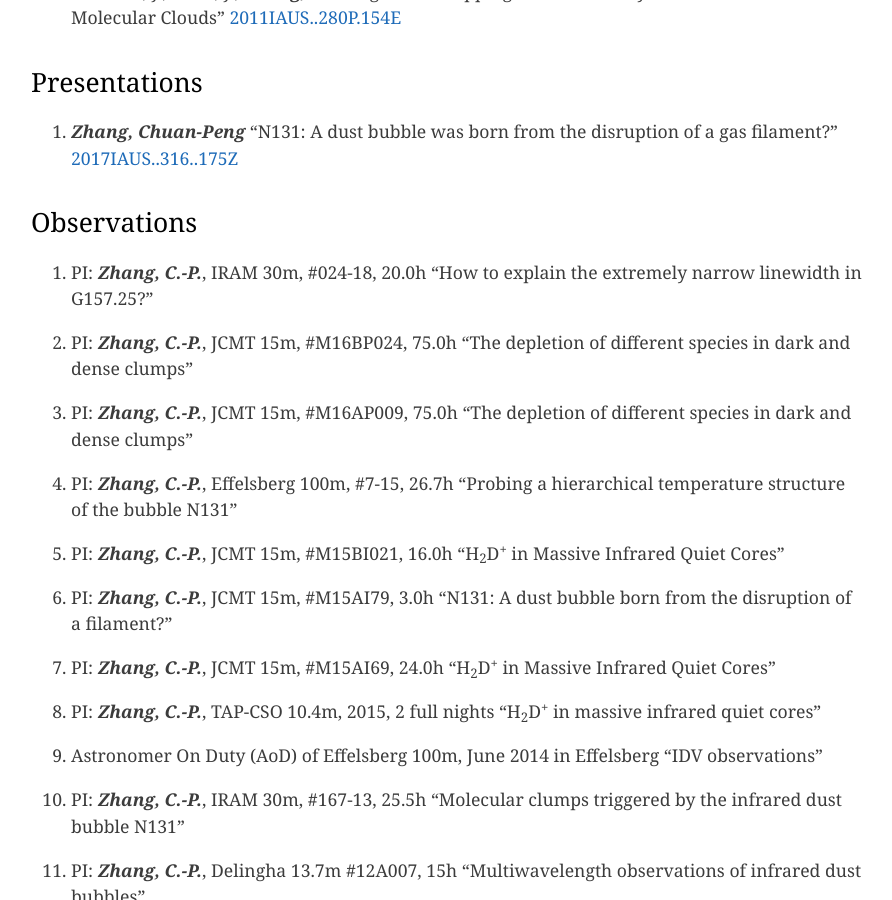
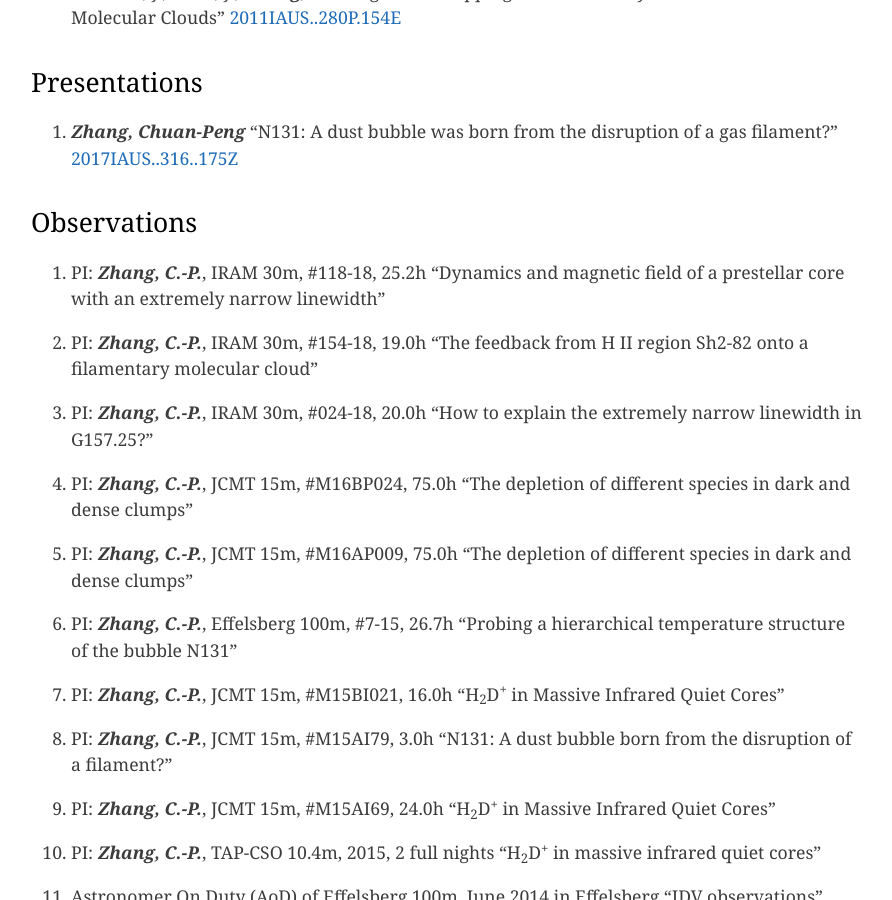
Before and after one commit to zcp521/zcp521.github.io, a Jekyll site: the page built from pub.md, in a window 1280 px wide and 900 px high, scrolled down 3299 px. Shown: the whole window, without its empty margins (193-1085 px from the left). Built offline with Jekyll 4.4.1, drawn with Linux system fonts in a browser that asks for light colours.

Commit message:
Initial commit

```diff
--- a/pub.md
+++ b/pub.md
@@ -159,6 +159,12 @@ tagline: "My publication list"
 
 ## Observations
 
+14. PI: ***Zhang, C.-P.***, IRAM 30m, #118-18, 25.2h
+	"Dynamics and magnetic field of a prestellar core with an extremely narrow linewidth"
+
+13. PI: ***Zhang, C.-P.***, IRAM 30m, #154-18, 19.0h
+	"The feedback from H II region Sh2-82 onto a filamentary molecular cloud"
+
 12. PI: ***Zhang, C.-P.***, IRAM 30m, #024-18, 20.0h
 	"How to explain the extremely narrow linewidth in G157.25?"
 
```
